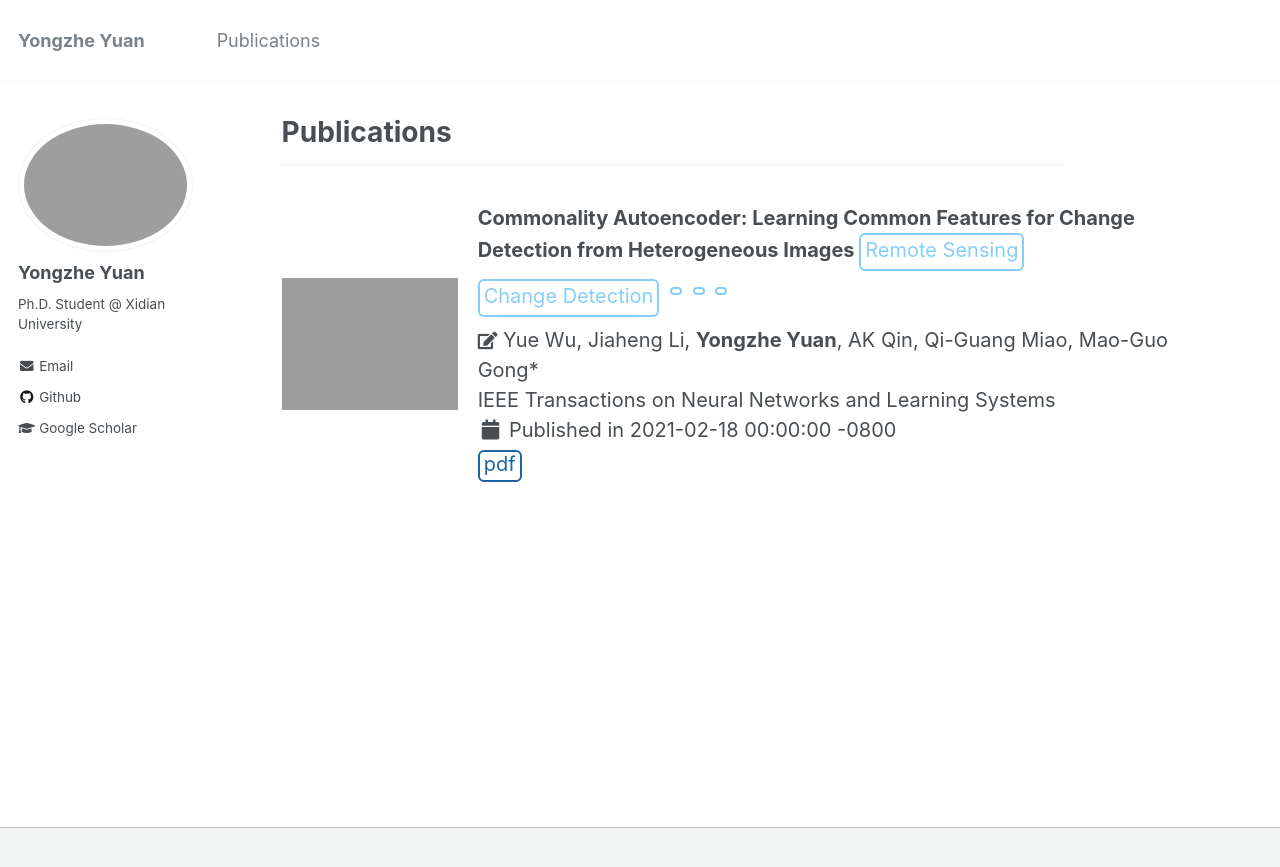
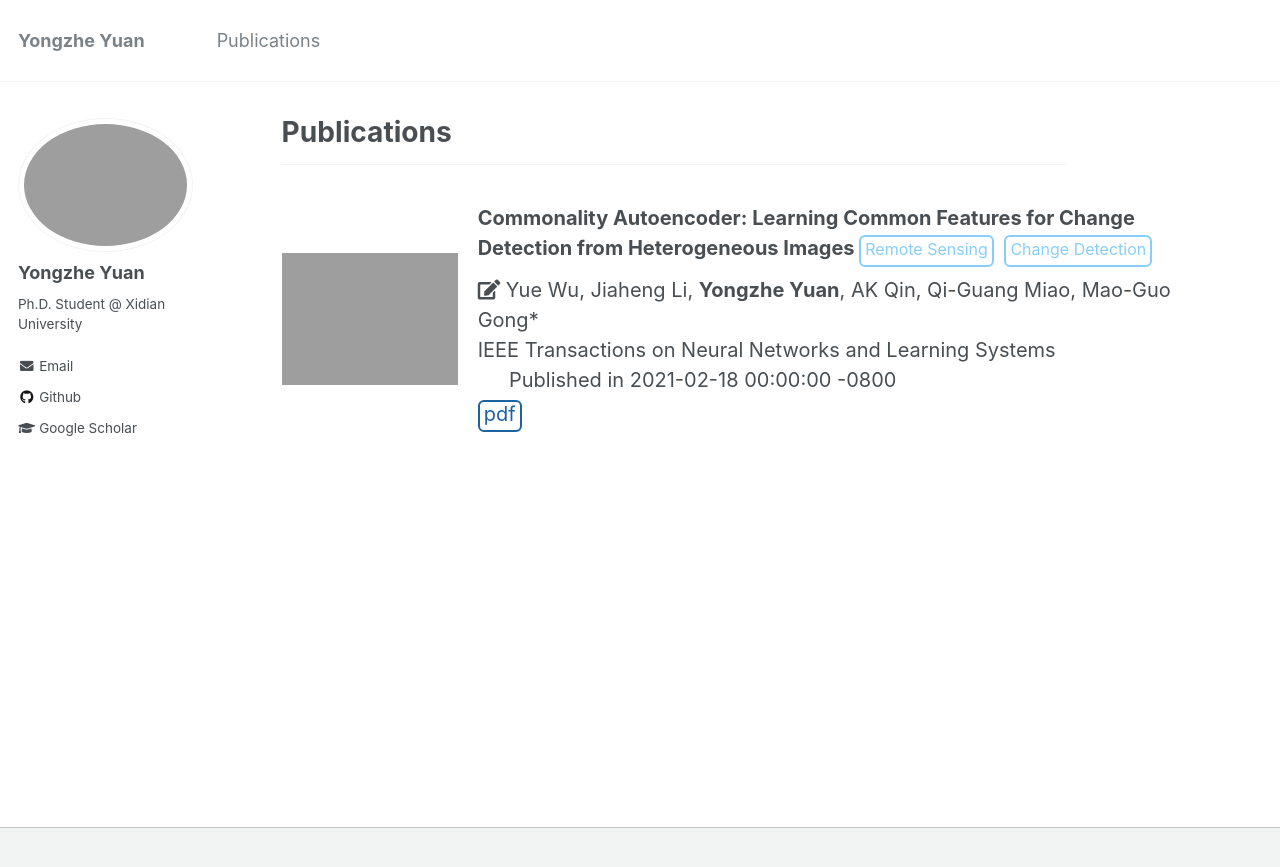
Before and after one commit to YYZMARS/YYZMARS.github.io, a Jekyll site: the page built from _pages/publications.md, in a window 1280 px wide. Shown: the top 867 px of the page. Built offline with Jekyll 4.4.1, drawn with Linux system fonts in a browser that asks for light colours.

Commit message:
Update archive-single-pub.html

```diff
--- a/_includes/archive-single-pub.html
+++ b/_includes/archive-single-pub.html
@@ -24,16 +24,27 @@
         <p class="archive__item">
             <b>{{ title }}</b>
 <!--             <a href="" style="pointer-events:none;text-decoration:none;color:#ff0000">h</a> -->
-          <a href="" class="page__taxonomy-item" rel="tag" style="pointer-events:none;text-decoration:none;color:	#87CEFA">{{ post.tag1 }}</a>
-          <a href="" class="page__taxonomy-item" rel="tag" style="pointer-events:none;text-decoration:none;color:	#87CEFA">{{ post.tag2 }}</a>
-          <a href="" class="page__taxonomy-item" rel="tag" style="pointer-events:none;text-decoration:none;color:	#87CEFA">{{ post.tag3 }}</a>
-          <a href="" class="page__taxonomy-item" rel="tag" style="pointer-events:none;text-decoration:none;color:	#87CEFA">{{ post.tag4 }}</a>
-          <a href="" class="page__taxonomy-item" rel="tag" style="pointer-events:none;text-decoration:none;color:	#87CEFA">{{ post.tag5 }}</a>
+          {% if post.tag1 %}
+            <a href="" class="page__taxonomy-item" rel="tag" style="pointer-events:none;text-decoration:none;color:	#87CEFA;font-size:16px">{{ post.tag1 }}</a>
+          {% endif %}
+          {% if post.tag2 %}
+            <a href="" class="page__taxonomy-item" rel="tag" style="pointer-events:none;text-decoration:none;color:	#87CEFA;font-size:16px">{{ post.tag2 }}</a>
+          {% endif %}
+          {% if post.tag3 %}
+            <a href="" class="page__taxonomy-item" rel="tag" style="pointer-events:none;text-decoration:none;color:	#87CEFA;font-size:16px">{{ post.tag3 }}</a>
+          {% endif %}
+          {% if post.tag4 %}
+            <a href="" class="page__taxonomy-item" rel="tag" style="pointer-events:none;text-decoration:none;color:	#87CEFA;font-size:16px">{{ post.tag4 }}</a>
+          {% endif %}
+          {% if post.tag5 %}
+            <a href="" class="page__taxonomy-item" rel="tag" style="pointer-events:none;text-decoration:none;color:	#87CEFA;font-size:16px">{{ post.tag5 }}</a>
+          {% endif %}
+
           <br>
-            <i class="fas fa-edit fa-sm" aria-hidden="true"></i> {{ post.author }}<br>
+            <i class="fas fa-edit fa-1x" aria-hidden="true"></i> {{ post.author }}<br>
             {{ post.venue }}<br>
 
-            <i class="fas fa-fw fa-calendar" aria-hidden="true"></i> Published in <time pubdate>{{ post.date }}</time><br>
+            <i class="fas fa-fw fa-user-o" aria-hidden="true"></i> Published in <time pubdate>{{ post.date }}</time><br>
 
 
             <span style="display: block; margin-top:4px">
```
